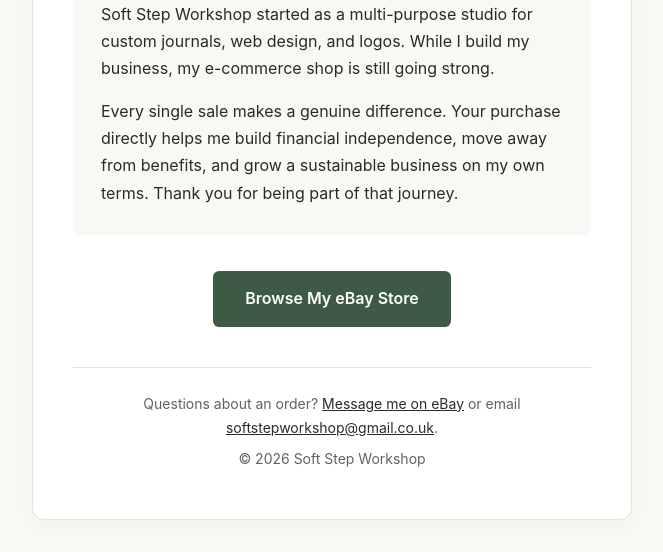
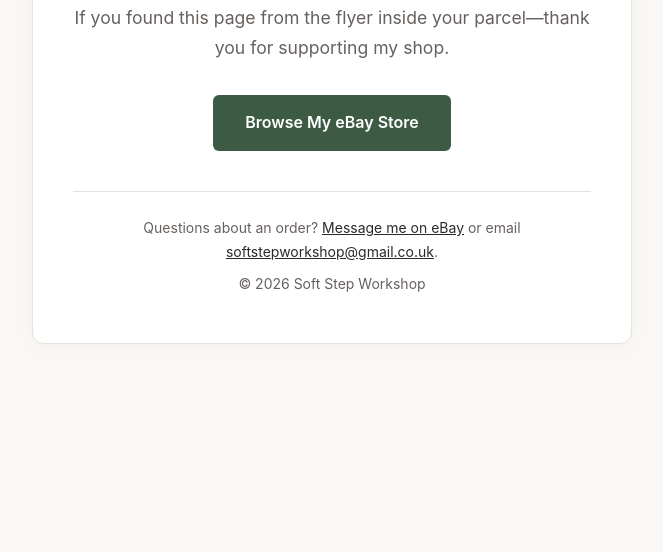
Before and after one commit to toddmabennett-ux/soft_step_workshop, a plain HTML site: page index.html in a window 1280 px wide. Shown: the part 301-853 px from the top of the page, without its empty margins (308-971 px from the left). After the commit the page ends 800 px from the top, so only its background shows below. Drawn offline with Linux system fonts and the light colour scheme.

Commit message:
update 20/11/26

```diff
--- a/index.html
+++ b/index.html
@@ -125,10 +125,7 @@
     <h1>Thank you for your order.</h1>
     <p class="lead">If you found this page from the flyer inside your parcel—thank you for supporting my shop.</p>
 
-    <div class="story">
-      <p>Soft Step Workshop started as a multi-purpose studio for custom journals, web design, and logos. While I build my business, my e-commerce shop is still going strong.</p>
-      <p>Every single sale makes a genuine difference. Your purchase directly helps me build financial independence, move away from benefits, and grow a sustainable business on my own terms. Thank you for being part of that journey.</p>
-    </div>
+
 
     <a href="https://www.ebay.co.uk/usr/gmfb45" class="btn" target="_blank" rel="noopener">Browse My eBay Store</a>
 
```
